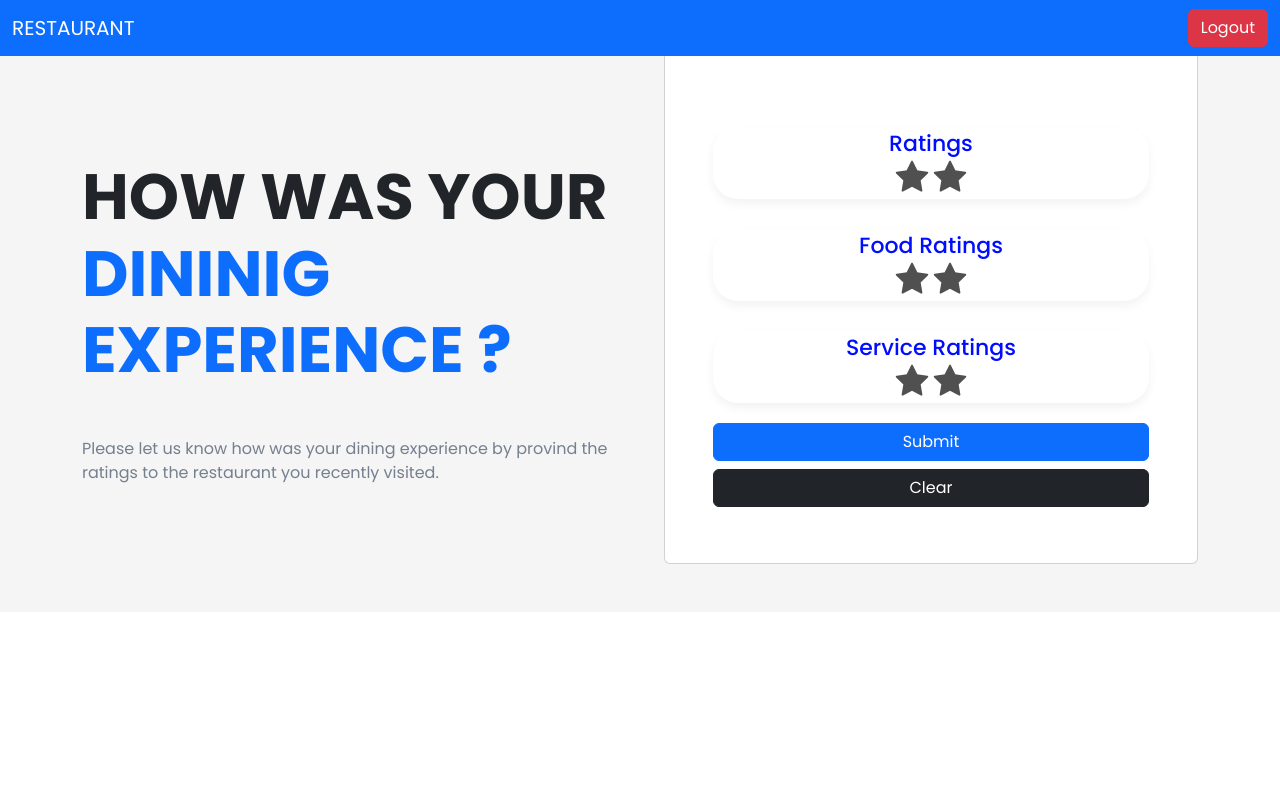
After one commit to urvishtanti/recommendation-system-django, a Django app: page /addrating/ in a window 1280 px wide. The commit adds this page. Run offline with Django 4.2, Linux system fonts and the light colour scheme.

Commit message:
UI-Add Ratings
UI-Add Ratings

```diff
--- /dev/null
+++ b/myproject/myapp/templates/myapp/addrating.html
@@ -0,0 +1,159 @@
+
+  <html>
+    <head>
+      <link href="https://cdn.jsdelivr.net/npm/bootstrap@5.3.0-alpha3/dist/css/bootstrap.min.css" rel="stylesheet" integrity="sha384-KK94CHFLLe+nY2dmCWGMq91rCGa5gtU4mk92HdvYe+M/SXH301p5ILy+dN9+nJOZ" crossorigin="anonymous">
+      <link rel="stylesheet" href="https://cdnjs.cloudflare.com/ajax/libs/font-awesome/4.7.0/css/font-awesome.min.css" integrity="sha512-SfTiTlX6kk+qitfevl/7LibUOeJWlt9rbyDn92a1DqWOw9vWG2MFoays0sgObmWazO5BQPiFucnnEAjpAB+/Sw==" crossorigin="anonymous" referrerpolicy="no-referrer" />
+<style>
+
+    /* Import Google font - Poppins */
+@import url("https://fonts.googleapis.com/css2?family=Poppins:wght@200;300;400;500;600;700&display=swap");
+* {
+  margin: 0;
+  padding: 0;
+  box-sizing: border-box;
+  font-family: "Poppins", sans-serif;
+}
+
+.rating-box {
+  position: relative;
+  background: #fff;
+  border-radius: 25px;
+  margin-top: 30px;;
+  box-shadow: 0 5px 10px rgba(0, 0, 0, 0.05);
+}
+.rating-box  {
+  font-size: 22px;
+  color: #000dff;
+  font-weight: 500;
+  text-align: center;
+}
+
+.stars i {
+  color: #515050;
+  font-size: 35px;
+  cursor: pointer;
+  transition: color 0.2s ease;
+}
+.stars i.active {
+  color: #ff9c1a;
+}
+
+</style>
+    </head>
+
+    <body style="overflow: hidden;">
+        <nav class="navbar  fixed-top navbar-dark bg-primary">
+            <div class="container-fluid">
+                <a class="navbar-brand" href="#">RESTAURANT</a>
+
+                <divid="navbarSupportedContent">
+                  <ul class="navbar-nav me-auto mb-2 mb-lg-0">
+
+                    <li class="nav-item">
+                        <button class="btn btn-danger btn-block" type="submit">Logout</button>
+                    </li>
+
+                 </ul>
+
+                </div>
+              </div>
+          </nav>
+
+          <!-- Section: Design Block -->
+<section class="">
+    <!-- Jumbotron -->
+    <div class="px-4 py-5 px-md-5 text-center text-lg-start" style="background-color: hsl(0, 0%, 96%)">
+      <div class="container">
+        <div class="row gx-lg-5 align-items-center">
+          <div class="col-lg-6 mb-5 mb-lg-0">
+            <h1 class="my-5 display-3 fw-bold ls-tight">
+              HOW WAS YOUR  <br />
+              <span class="text-primary">DININIG EXPERIENCE ?</span>
+            </h1>
+            <p style="color: hsl(217, 10%, 50.8%)">
+              Please let us know how was your dining experience by provind
+              the ratings to the restaurant you recently visited.
+            </p>
+          </div>
+
+          <div class="col-lg-6 mb-5 mb-lg-0">
+            <div class="card">
+              <div class="card-body py-5 px-md-5">
+                <form>
+                    <div class="rating-box">
+                        Ratings
+                        <div class="stars" id="rating">
+                            <i class="fa fa-star " aria-hidden="true"></i>
+                            <i class="fa fa-star" aria-hidden="true"></i>
+                        </div>
+                      </div>
+
+                      <div class="rating-box">
+                        Food Ratings
+                        <div class="stars" id="frating">
+                            <i class="fa fa-star " aria-hidden="true"></i>
+                            <i class="fa fa-star" aria-hidden="true"></i>
+                        </div>
+                      </div>
+                      <div class="rating-box">
+                       Service Ratings
+                        <div class="stars" id="srating">
+                            <i class="fa fa-star " aria-hidden="true"></i>
+                            <i class="fa fa-star" aria-hidden="true"></i>
+                        </div>
+                      </div>
+                  <!-- Submit button -->
+                  <div   style="display: grid; margin-top: 20px; ">
+                  <button type="button" class="btn btn-primary btn-block mb-2" >
+                    Submit
+                  </button>
+                  <button type="button" class="btn btn-dark btn-block mb-2">
+                    Clear
+                  </button>
+                </div>
+                </form>
+              </div>
+            </div>
+          </div>
+        </div>
+      </div>
+    </div>
+    <!-- Jumbotron -->
+  </section>
+  <!-- Section: Design Block -->
+
+        <script src="https://cdn.jsdelivr.net/npm/@popperjs/core@2.9.2/dist/umd/popper.min.js" integrity="sha384-IQsoLXl5PILFhosVNubq5LC7Qb9DXgDA9i+tQ8Zj3iwWAwPtgFTxbJ8NT4GN1R8p" crossorigin="anonymous"></script>
+        <script src="https://cdn.jsdelivr.net/npm/bootstrap@5.0.2/dist/js/bootstrap.min.js" integrity="sha384-cVKIPhGWiC2Al4u+LWgxfKTRIcfu0JTxR+EQDz/bgldoEyl4H0zUF0QKbrJ0EcQF" crossorigin="anonymous"></script>
+   <script>
+
+const stars1 = document.querySelectorAll("#rating i");
+stars1.forEach((star, index1) => {
+  star.addEventListener("click", () => {
+    stars1.forEach((star, index2) => {
+      index1 >= index2 ? star.classList.add("active") : star.classList.remove("active");
+    });
+  });
+});
+
+const stars2 = document.querySelectorAll("#frating i");
+stars2.forEach((star, index1) => {
+  star.addEventListener("click", () => {
+    stars2.forEach((star, index2) => {
+      index1 >= index2 ? star.classList.add("active") : star.classList.remove("active");
+    });
+  });
+});
+
+const stars3 = document.querySelectorAll("#srating i");
+stars3.forEach((star, index1) => {
+  star.addEventListener("click", () => {
+    stars3.forEach((star, index2) => {
+      index1 >= index2 ? star.classList.add("active") : star.classList.remove("active");
+    });
+  });
+});
+
+
+   </script>
+    </body>
+  </html>
--- a/myproject/myapp/views.py
+++ b/myproject/myapp/views.py
@@ -110,7 +110,7 @@ def recommend(request,number_of_similar_items=130):
         else:
             TestArray.append(str)
     print(TestArray)
-    paginator = Paginator(TestArray, 6)
+    paginator = Paginator(TestArray, 5)
     try:
         data = paginator.page(page)
     except PageNotAnInteger:
@@ -118,3 +118,7 @@ def recommend(request,number_of_similar_items=130):
     except EmptyPage:
         data = paginator.page(paginator.num_pages)
     return render(request,'myapp/recommendation.html',{'value':data})
+
+def addRating(request):
+
+    return render(request,'myapp/addrating.html')
--- a/myproject/myproject/urls.py
+++ b/myproject/myproject/urls.py
@@ -23,6 +23,6 @@ urlpatterns = [
     path('login/', views.login_func, name='login'),
     path('register/', views.registration_view, name='register'),
     # path('recommend/', views.recommend, name='register'),
-    #path('recommend/', views.recommend2, name='recommend'),
+    path('addrating/', views.addRating, name='addrating'),
 
 ]
```
Also changed, not shown: myproject/myapp/templates/myapp/recommendation.html (+16 -17 lines), myproject/db.sqlite3.
